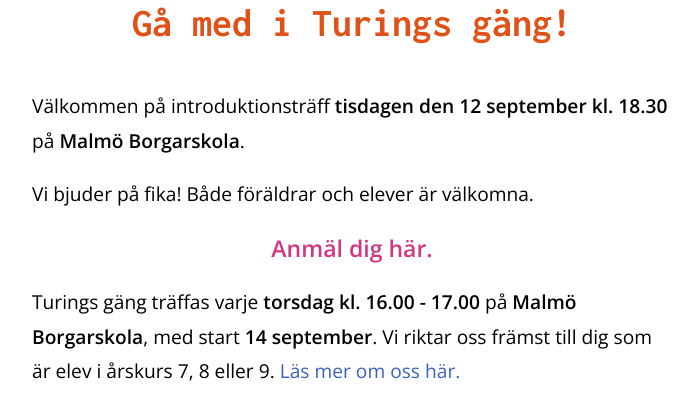
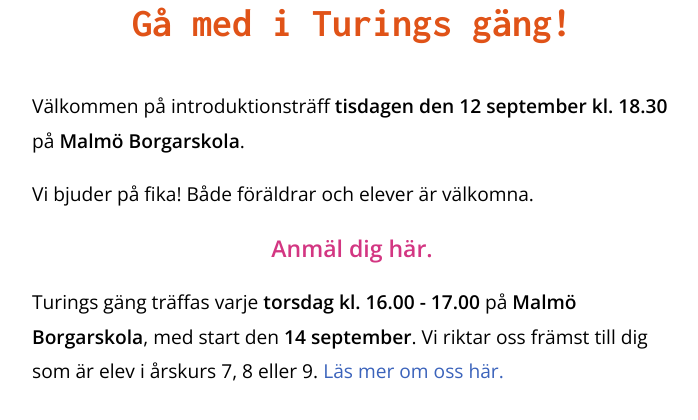
Before and after one commit to arvid220u/turingsgang, a Flask app: page / in a window 1280 px wide. Shown: the part 282-702 px from the top of the page, without its empty margins (288-986 px from the left). Run offline with Flask 2, Linux system fonts and the light colour scheme.

Commit message:
Language fixe

```diff
--- a/templates/home.html
+++ b/templates/home.html
@@ -24,7 +24,7 @@
     </div>
     <div id="extrainfo">
         <p>
-        Turings gäng träffas varje <b>torsdag kl. 16.00 - 17.00</b> på <b>Malmö Borgarskola</b>, med start <b>14 september</b>.
+        Turings gäng träffas varje <b>torsdag kl. 16.00 - 17.00</b> på <b>Malmö Borgarskola</b>, med start den <b>14 september</b>.
         Vi riktar oss främst till dig som är elev i årskurs 7, 8 eller 9. <a href="{{ url_for('about', _external=True, _scheme='https') }}">Läs mer om oss här.</a>
         </p>
     </div>
```
